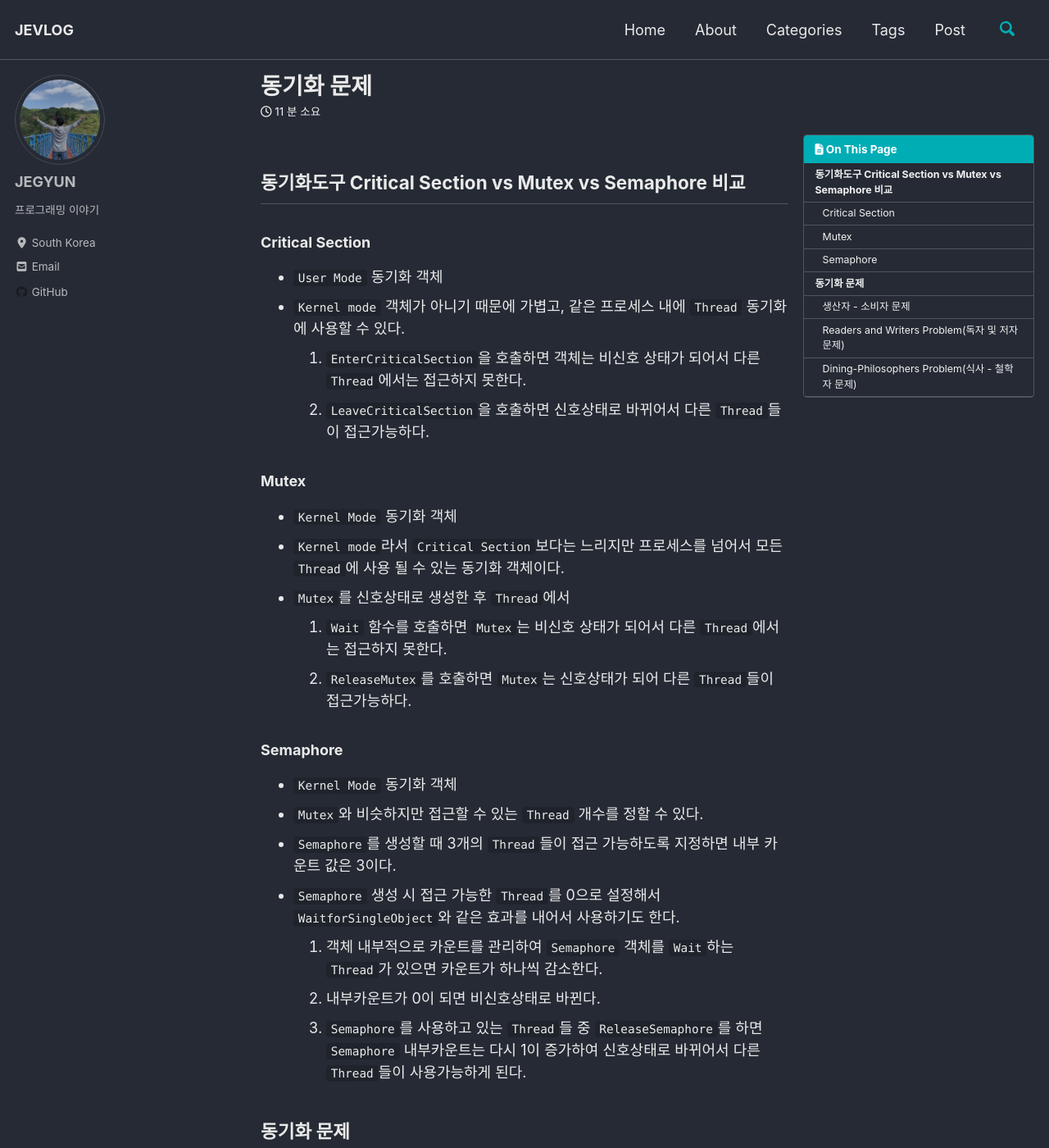
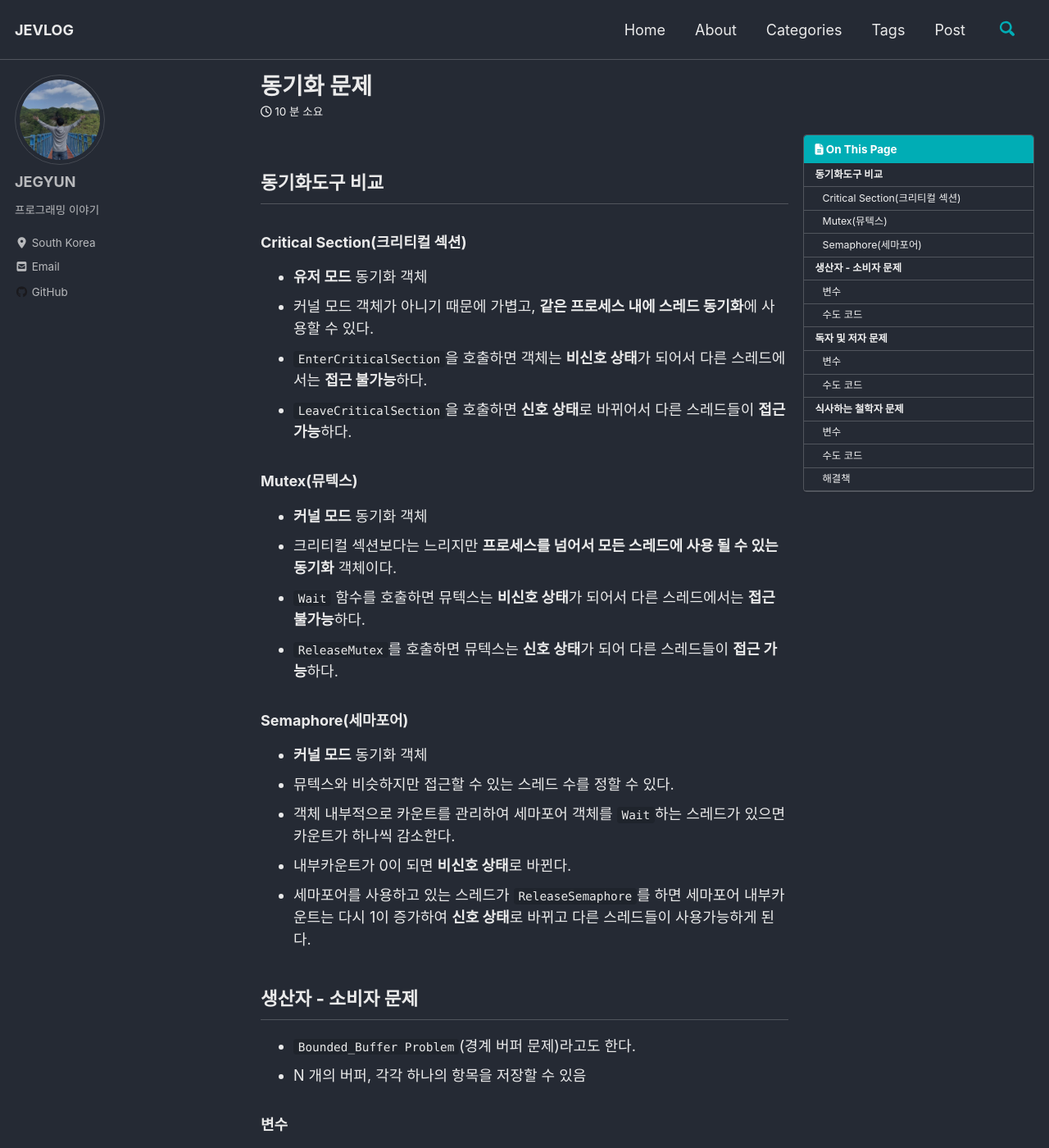
Before and after one commit to tdm1223/tdm1223.github.io, a Jekyll site: the page built from _posts/OperatingSystem/2021-02-07-OS6.md, in a window 1280 px wide and 1400 px high. Shown: the whole window at 82% size. Built offline with Jekyll 4.4.1, drawn with Linux system fonts in a browser that asks for light colours; cached includes are drawn as plain includes; nearby versions of some CDN libraries; comment, search, counter and statistics services are not loaded; some of the changed text lies outside the part shown.

Commit message:
Update OS5, OS6

````diff
--- a/_posts/OperatingSystem/2021-02-07-OS6.md
+++ b/_posts/OperatingSystem/2021-02-07-OS6.md
@@ -19,37 +19,36 @@ sitemap :
 toc: true
 ---
 
-## 동기화도구 Critical Section vs Mutex vs Semaphore 비교
-### Critical Section
-- `User Mode` 동기화 객체
-- `Kernel mode` 객체가 아니기 때문에 가볍고, 같은 프로세스 내에 `Thread` 동기화에 사용할 수 있다.
-1. `EnterCriticalSection`을 호출하면 객체는 비신호 상태가 되어서 다른 `Thread`에서는 접근하지 못한다.
-2. `LeaveCriticalSection`을 호출하면 신호상태로 바뀌어서 다른 `Thread`들이 접근가능하다.
+## 동기화도구 비교
+### Critical Section(크리티컬 섹션)
+- **유저 모드** 동기화 객체
+- 커널 모드 객체가 아니기 때문에 가볍고, **같은 프로세스 내에 스레드 동기화**에 사용할 수 있다.
+- `EnterCriticalSection`을 호출하면 객체는 **비신호 상태**가 되어서 다른 스레드에서는 **접근 불가능**하다.
+- `LeaveCriticalSection`을 호출하면 **신호 상태**로 바뀌어서 다른 스레드들이 **접근 가능**하다.
 
-### Mutex
-- `Kernel Mode` 동기화 객체
-- `Kernel mode`라서 `Critical Section`보다는 느리지만 프로세스를 넘어서 모든 `Thread`에 사용 될 수 있는 동기화 객체이다.
-- `Mutex`를 신호상태로 생성한 후 `Thread`에서
-1. `Wait` 함수를 호출하면 `Mutex`는 비신호 상태가 되어서 다른 `Thread`에서는 접근하지 못한다.
-2. `ReleaseMutex`를 호출하면 `Mutex`는 신호상태가 되어 다른 `Thread`들이 접근가능하다.
+### Mutex(뮤텍스)
+- **커널 모드** 동기화 객체
+- 크리티컬 섹션보다는 느리지만 **프로세스를 넘어서 모든 스레드에 사용 될 수 있는 동기화** 객체이다.
+- `Wait` 함수를 호출하면 뮤텍스는 **비신호 상태**가 되어서 다른 스레드에서는 **접근 불가능**하다.
+- `ReleaseMutex`를 호출하면 뮤텍스는 **신호 상태**가 되어 다른 스레드들이 **접근 가능**하다.
 
-### Semaphore
-- `Kernel Mode` 동기화 객체
-- `Mutex`와 비슷하지만 접근할 수 있는 `Thread` 개수를 정할 수 있다.
-- `Semaphore`를 생성할 때 3개의 `Thread`들이 접근 가능하도록 지정하면 내부 카운트 값은 3이다.
-- `Semaphore` 생성 시 접근 가능한 `Thread`를 0으로 설정해서 `WaitforSingleObject`와 같은 효과를 내어서 사용하기도 한다.
-1. 객체 내부적으로 카운트를 관리하여 `Semaphore` 객체를 `Wait`하는 `Thread`가 있으면 카운트가 하나씩 감소한다.
-2. 내부카운트가 0이 되면 비신호상태로 바뀐다.
-3. `Semaphore`를 사용하고 있는 `Thread`들 중 `ReleaseSemaphore`를 하면 `Semaphore` 내부카운트는 다시 1이 증가하여 신호상태로 바뀌어서 다른 `Thread`들이 사용가능하게 된다.
+### Semaphore(세마포어)
+- **커널 모드** 동기화 객체
+- 뮤텍스와 비슷하지만 접근할 수 있는 스레드 수를 정할 수 있다.
+- 객체 내부적으로 카운트를 관리하여 세마포어 객체를 `Wait`하는 스레드가 있으면 카운트가 하나씩 감소한다.
+- 내부카운트가 0이 되면 **비신호 상태**로 바뀐다.
+- 세마포어를 사용하고 있는 스레드가 `ReleaseSemaphore`를 하면 세마포어 내부카운트는 다시 1이 증가하여 **신호 상태**로 바뀌고 다른 스레드들이 사용가능하게 된다.
 
-## 동기화 문제
-### 생산자 - 소비자 문제
+## 생산자 - 소비자 문제
 - `Bounded_Buffer Problem`(경계 버퍼 문제)라고도 한다.
-1. N 개의 버퍼, 각각 하나의 항목을 저장할 수 있음
-2. 1로 초기화된 `Semaphore`, `Mutex`
-3. 0으로 초기화된 `Semaphore` 전체
-4. N으로 초기화된 비어있는 `Semaphore`
+- N 개의 버퍼, 각각 하나의 항목을 저장할 수 있음
 
+### 변수
+- 1로 초기화된 세마포어, 뮤텍스
+- 0으로 초기화된 세마포어 전체
+- N으로 초기화된 비어있는 세마포어
+
+### 수도 코드
 ```cpp
  /* 생산자 */
  do {
@@ -80,20 +79,20 @@ do {
  } while (true);
 ```
 
-### Readers and Writers Problem(독자 및 저자 문제)
+## 독자 및 저자 문제
 - 여러 명의 `Reader`와 `Writer`들이 하나의 저장 공간(버퍼)을 공유하며 이를 접근할 때 발생하는 문제이다.
 - `Reader`는 공유 공간에서 데이터를 읽어온다.
 - 여러 명의 `Reader`가 동시에 읽을 수 있게 한다.(데이터를 읽어오는 것이 가능하다.)
 - 오직 한 명의 `Writer`만 공유 공간에 데이터를 액세스 할 수 있으며 다른 `Reader`들과 `Writer`들은 접근할 수 없다.
-
 - `Readers` : 데이터 세트만 읽는다. 어떤 업데이트도 하지 않는다.
 - `Writers` : 읽고 쓸 수 있다.
 
-- 변수
-1. 1로 초기화된 `Semaphore mutex` (`readcount`와 `rw_mutex`에 접근하는 것이 수행될 수 있도록 하는 세마포어)
-2. 1로 초기화된 `Semaphore rw_mutex` (`Writer`들 사이 동기화)
-3. 0으로 초기화된 `readcount` (현재 버퍼에 접근 중인 Reader의 수)
+### 변수
+- 1로 초기화된 `Semaphore mutex` (`readcount`와 `rw_mutex`에 접근하는 것이 수행될 수 있도록 하는 세마포어)
+- 1로 초기화된 `Semaphore rw_mutex` (`Writer`들 사이 동기화)
+- 0으로 초기화된 `readcount` (현재 버퍼에 접근 중인 Reader의 수)
 
+### 수도 코드
 ```cpp
 /* 독자 프로세스 */
 do{
@@ -122,18 +121,19 @@ do{
 } while(true);
 ```
 
-### Dining-Philosophers Problem(식사 - 철학자 문제)
-1. 다섯 명의 철학자가 원탁에 앉아 있고, 각자의 앞에는 음식이 있고 양옆에 젓가락이 하나씩 있다.
-2. 철학자는 다른 철학자에게 말을 할 수 없다.
-3. 철학자가 음식을 먹기 위해서는 양 옆의 젓가락을 동시에 들어야 한다.
-4. 철학자가 <span style="color:red">왼쪽 젓가락</span>을 든 후 <span style="color:blue">오른쪽 젓가락</span>을 들어서 음식을 먹는다면 철학자는 동시에 <span style="color:red">왼쪽 젓가락</span>을 들 수 있으나 <span style="color:blue">오른쪽 젓가락</span>은 이미 가져간 상태기 때문에 모두가 무한정 서로를 기다리는 교착 상태에 빠지게 될 수 있다.
-
-- 변수
-1. 밥그릇 (데이터 집합)
-2. 1로 초기화된 Semaphore chopstick[5]
-
+## 식사하는 철학자 문제
 ![os6](/img/os6.jpg)
 
+- 다섯 명의 철학자가 원탁에 앉아 있고, 각자의 앞에는 음식이 있고 양옆에 젓가락이 하나씩 있다.
+- 철학자는 다른 철학자에게 말을 할 수 없다.
+- 철학자가 음식을 먹기 위해서는 양 옆의 젓가락을 동시에 들어야 한다.
+- 철학자가 <span style="color:red">왼쪽 젓가락</span>을 든 후 <span style="color:blue">오른쪽 젓가락</span>을 들어서 음식을 먹는다면 철학자는 동시에 <span style="color:red">왼쪽 젓가락</span>을 들 수 있으나 <span style="color:blue">오른쪽 젓가락</span>은 이미 가져간 상태기 때문에 모두가 무한정 서로를 기다리는 교착 상태에 빠지게 될 수 있다.
+
+### 변수
+- 밥그릇 (데이터 집합)
+- 1로 초기화된 Semaphore chopstick[5]
+
+### 수도 코드
 ```cpp
 monitor DiningPhilosophere
 {
@@ -176,13 +176,10 @@ monitor DiningPhilosophere
 }
 ```
 
-- 해결책
-
-1. `n`명이 앉을 수 있는 테이블이면 `n - 1` 명의 철학자만 앉을 수 있게 한다.
-- 하나 이상의 젓가락은 대기 상태로 있게 되고<br> 무조건 식사를 할 수 있게 된다.
-
-1. 철학자가 젓가락 **두 개를 모두 집을 수 있을 때**만 젓가락을 집는 것을 허용한다.
-- 모든 철학자들이 차례대로 왼쪽 젓가락을 잡을 때<br>마지막 철학자는 두 젓가락을 모두 집을 수 없기 때문에<br>젓가락을 집을 수 없게 되어 교착 상태가 발생하지 않게 된다.
-
-3. **왼쪽 젓가락**을 먼저 잡지 않고 **오른쪽 젓가락**을 먼저 잡게 한다.
-- 누군가는 젓가락을 집을 수 없게 되고 교착상태가 방지되게 된다.
+### 해결책
+- `n`명이 앉을 수 있는 테이블이면 `n - 1` 명의 철학자만 앉을 수 있게 한다.
+  - 하나 이상의 젓가락은 대기 상태로 있게 되고 식사를 할 수 있게 된다.
+- 철학자가 젓가락 **두 개를 모두 집을 수 있을 때**만 젓가락을 집는 것을 허용한다.
+  - 모든 철학자들이 차례대로 왼쪽 젓가락을 잡으면<br>마지막 철학자는 두 젓가락을 모두 집을 수 없기 때문에<br>젓가락을 집을 수 없게 되어 교착 상태가 발생하지 않게 된다.
+- **왼쪽 젓가락**을 먼저 잡지 않고 **오른쪽 젓가락**을 먼저 잡게 한다.
+  - 누군가는 젓가락을 집을 수 없게 되고 교착상태가 방지되게 된다.
````
Also changed, not shown: _posts/OperatingSystem/2021-01-31-OS5.md (+69 -42 lines).
